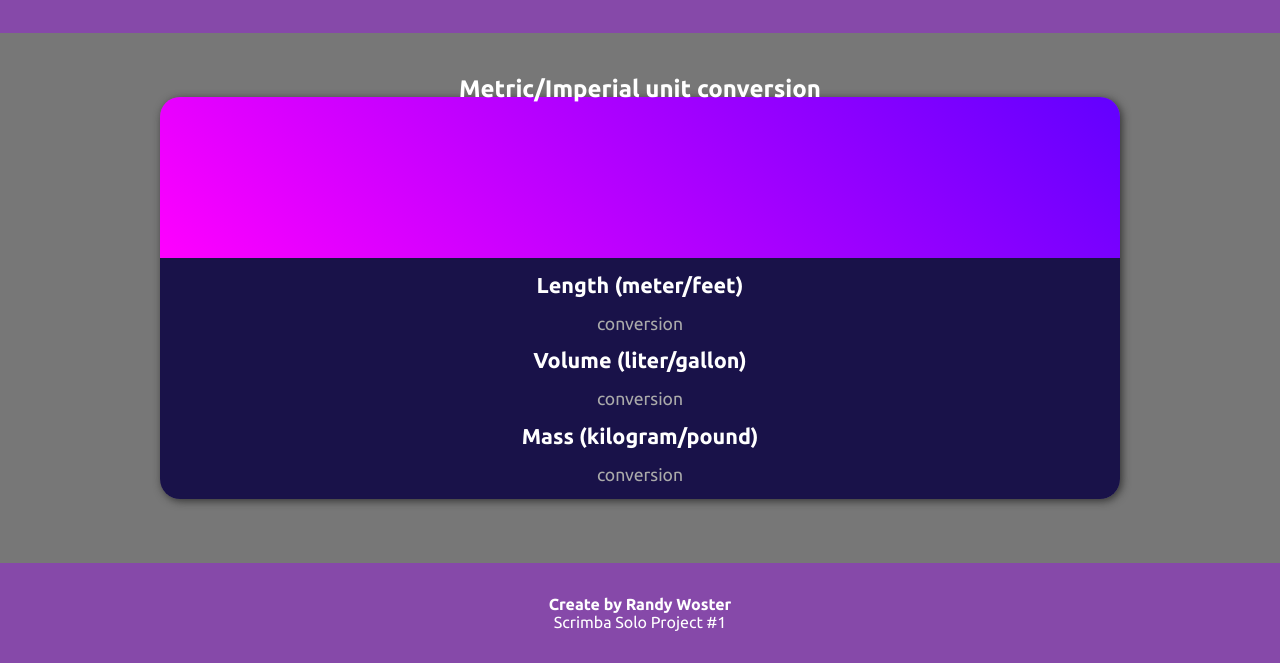
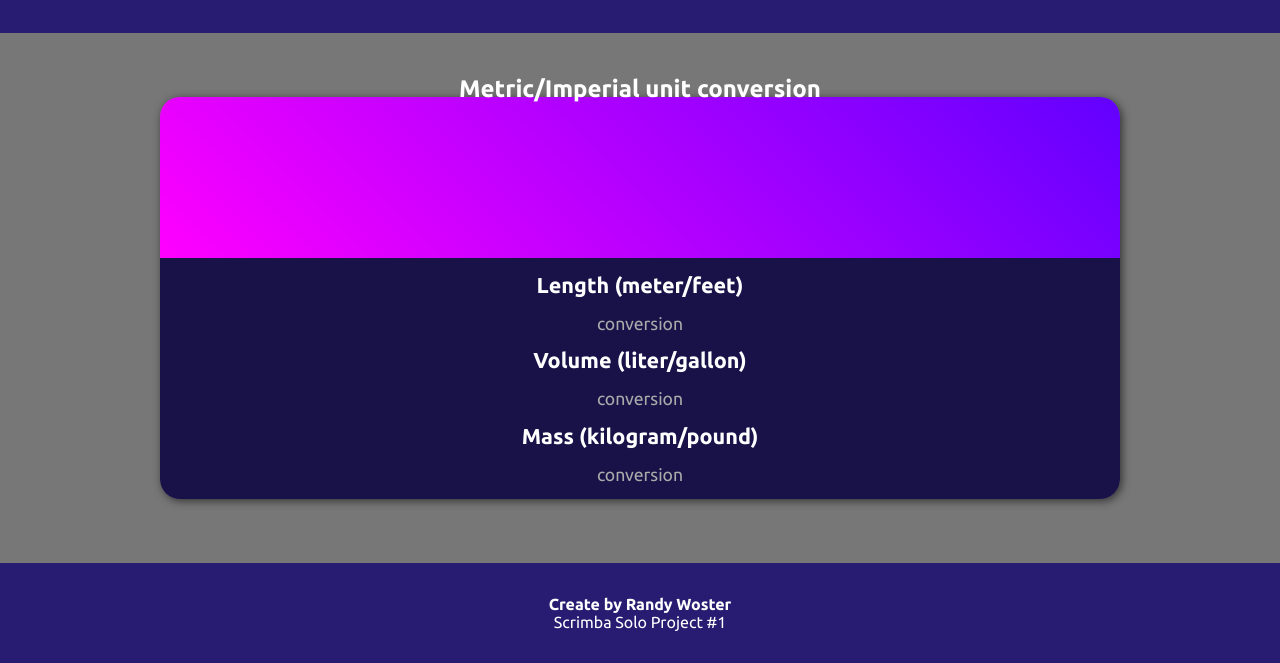
Before and after one commit to rwoster/unit-converter, a plain HTML site: page index.html in a window 1280 px wide. Shown: the part 137-800 px from the top of the page. Drawn offline with Linux system fonts and the light colour scheme.

Commit message:
color change

```diff
--- a/index.css
+++ b/index.css
@@ -50,7 +50,7 @@ body {
 
 header,
 footer {
-    background-color: rgb(134, 73, 169);
+    background-color: rgb(39, 28, 114);
     width: 100%;
 }
 header {
```
